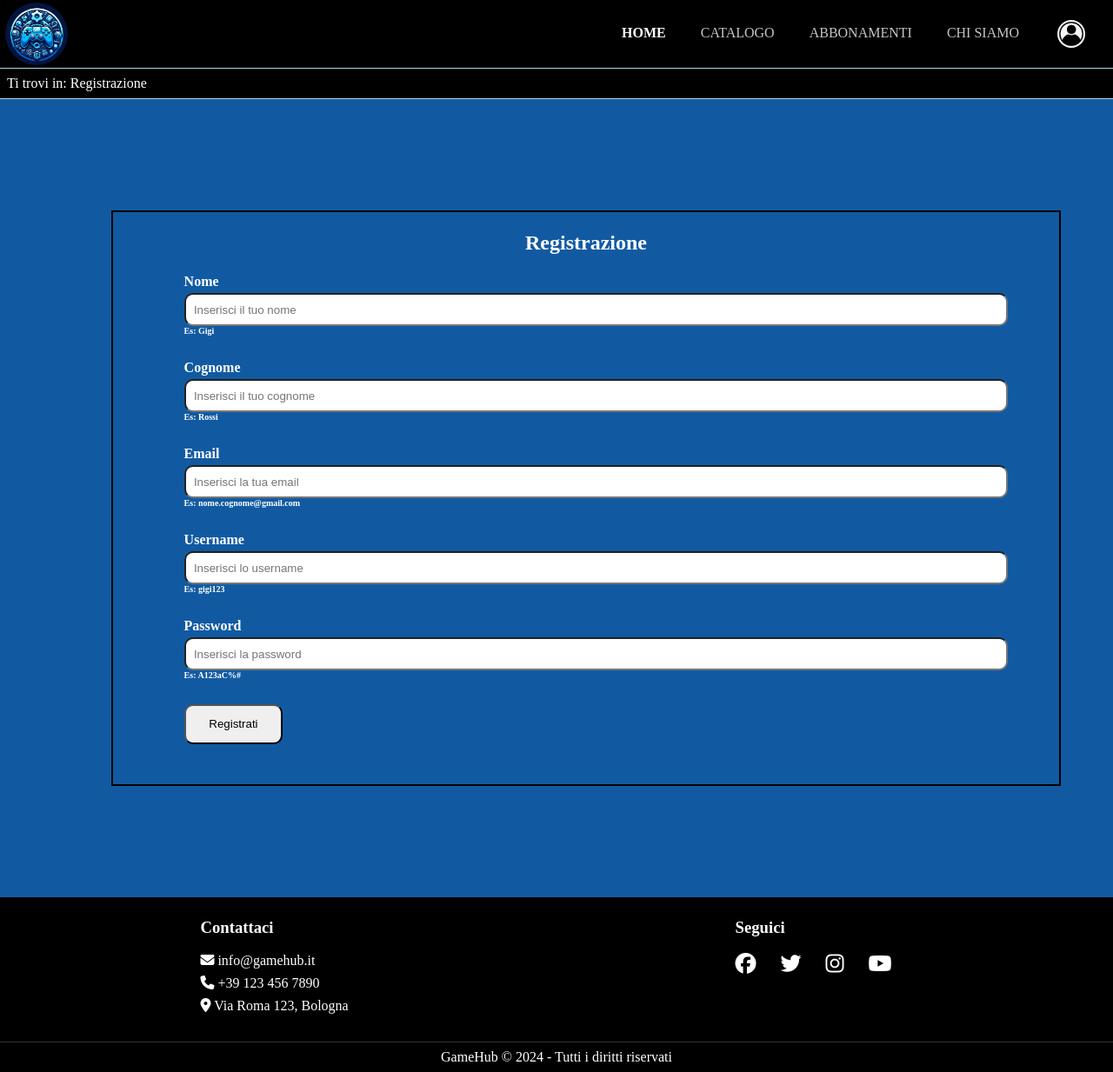
After one commit to MatteoSquarz/GameHub, a PHP site: page /registrazione.html in a window 1280 px wide. The commit adds this page. Shown: the whole page at 87% size. Run offline with PHP 8.4, Linux system fonts and the light colour scheme.

Commit message:
Versione base form login/registrazione

```diff
--- /dev/null
+++ b/registrazione.html
@@ -0,0 +1,78 @@
+<!DOCTYPE html>
+<html lang="it">
+    <head>
+        <meta charset="UTF-8">
+        <meta name="viewport" content="width=device-width, initial-scale=1.0">
+        <meta name="description" content="Questa pagina è dedicata alla nazionale femminile di pallavolo che ha vinto l'oro alle olimpiadi di Parigi 2024.">
+        <meta name="keywords" content="pallavolo,nazionale,femminile,volley,olimpiadi,oro,Paola Egonu,Alessia Orro">
+        <meta name="author" content="Matteo Squarzoni">
+        <link rel = "stylesheet" href = "style.css" media = "screen">
+        <link rel="stylesheet" href="https://cdnjs.cloudflare.com/ajax/libs/font-awesome/6.5.1/css/all.min.css">
+        <title>GameHub</title>
+    </head>
+    <body>
+        <div class="stickyScroll">
+            <header>
+                <div class="logoName">
+                    <a href="index.php" id="logo"></a>
+                    <h1>GameHub</h1>
+                </div>
+                <nav id="menu">
+                    <ul class="menuList">
+                        <li><a href="index.php" class="currentMenu">Home</a></li>
+                        <li><a href="list.php">Catalogo</a></li>
+                        <li><a href="search.php">Abbonamenti</a></li>
+                        <li><a href="insert.php">Chi siamo</a></li>
+                    </ul>
+                    <a id="profile" href="#menu">Profile</a>
+                </nav>
+            </header>
+            <nav id="breadcumb">
+                <p>Ti trovi in: Registrazione</span></p>
+            </nav>
+        </div>
+        <main>
+            <div id="loginForm">
+                <h2>Registrazione</h2>
+                <form>
+                    <label>Nome</label>
+                    <input type="text" placeholder="Inserisci il tuo nome" required>
+                    <label id="subText">Es: Gigi</label>
+                    <label>Cognome</label>
+                    <input type="text" placeholder="Inserisci il tuo cognome" required>
+                    <label id="subText">Es: Rossi</label>
+                    <label>Email</label>
+                    <input type="text" placeholder="Inserisci la tua email" required>
+                    <label id="subText">Es: nome.cognome@gmail.com</label>
+                    <label>Username</label>
+                    <input type="text" placeholder="Inserisci lo username" required>
+                    <label id="subText">Es: gigi123</label>
+                    <label>Password</label>
+                    <input type="password" placeholder="Inserisci la password" required>
+                    <label id="subText">Es: A123aC%#</label>
+                    <button type="submit">Registrati</button>
+                </form>
+            </div>
+        </main>
+        <footer>
+            <div class="footer-content">
+                <div class="contact-info">
+                    <h3>Contattaci</h3>
+                    <p><span class="fa-solid fa-envelope"></span> info@gamehub.it</p>
+                    <p><span class="fa-solid fa-phone"></span> +39 123 456 7890</p>
+                    <p><span class="fa-solid fa-location-dot"></span> Via Roma 123, Bologna</p>
+                </div>
+                <div class="social-links">
+                    <h3>Seguici</h3>
+                    <a href="#"><span class="fa-brands fa-facebook"></span></a>
+                    <a href="#"><span class="fa-brands fa-twitter"></span></a>
+                    <a href="#"><span class="fa-brands fa-instagram"></span></a>
+                    <a href="#"><span class="fa-brands fa-youtube"></span></a>
+                </div>
+            </div>
+            <div class="footer-bottom">
+                <p>GameHub &copy; 2024 - Tutti i diritti riservati</p>
+            </div>
+        </footer>
+    </body>
+</html>
--- a/style.css
+++ b/style.css
@@ -106,9 +106,6 @@ header #profile {
     display: inline-block;
 }
 
-
-
-
 /* SEZIONE BREADCUMB */
 
 #breadcumb{
@@ -163,110 +160,55 @@ header #profile {
     font-size: 2.5em;
 }
 
-
-/* SEZIONE VIDEOGAMES */
-.infoVideogames{
+/*SEZIONE MAIN*/
+#loginForm {
+    border: 2px solid #000;
+    width: 85%;
+    margin: 10%;
     display: flex;
     flex-direction: column;
-    justify-content: center;
-    gap: 1em;
-    align-items: left;
-    color: black;
-    width: 100%;
+    align-items: center;
 }
 
-.videogames{
-    display: flex;
-    flex-direction: row;
-    margin: 2em 10% 3em 0em;
-    gap: 1em;
-    background-color: var(--homeboxcolor);
-    justify-content: space-around;
-    border-top-right-radius: 20px;
-    border-bottom-right-radius: 20px;
-    padding: 1em;
-    padding-left: 3em;
-    border: #000 solid 1px;
-    box-shadow: 0 4px 8px rgba(0, 0, 0, 0.8);
-    transition: transform 0.3s;
+main h2{
+    margin: 2% 0%;
 }
 
-.videogames:hover{
-    transform:translateX(20px);
+form{
+    width: 85%;
 }
 
-.videogames img{
-    width: 60%;
-    height: auto;
-    border-radius: 20px;
+#subText{
+    font-size: x-small;
+    margin-bottom: 3%;
 }
 
-.infoVideogames a{
-    background-color: var(--bglinkcolor);
-    color: var(--linktxtcolor);
-    width: 9em;
-    padding: 0.6em;
-    text-align: center;
-    border-radius: 15px;
-    text-decoration: none;
+label {
+    display: block;
+    margin-bottom: 0.5%;
+    font-weight: bold;
 }
 
-.infoVideogames a:visited{
-    background-color: var(--bgvisitedcolor);
+input {
+    width: 100%;
+    padding: 0.7em;
+    border-radius: 10px;
 }
 
-.infoAbbonamenti{
-    display: flex;
-    flex-direction: column;
-    justify-content: center;
-    gap: 1em;
-    align-items: left;
-    color: black;
-    width: 100%;
+button {
+    border-radius: 10px;
+    padding: 1em 2em;
+    margin-bottom: 5%;
 }
 
-.abbonamenti{
-    display: flex;
-    flex-direction: row;
-    justify-content: space-around;
-    margin: 3em 0em 3em 10%;
-    gap: 1em;
-    background-color: var(--homeboxcolor);
-    border-top-left-radius: 20px;
-    border-bottom-left-radius: 20px;
-    padding: 1em;
-    padding-right: 3em;
-    border: #000 solid 1px;
-    box-shadow: 0 4px 8px rgba(0, 0, 0, 0.8);
-    transition: transform 0.3s;
+hr{
+    width: 85%;
+    margin-bottom: 2%;
 }
 
-.abbonamenti:hover{
-    transform: translateX(-20px);
+main p{
+    margin-bottom: 2%;
 }
-
-.abbonamenti img{
-    width: 50%;
-    height: auto;
-    border-radius: 20px;
-
-}
-
-.infoAbbonamenti a{
-    background-color: var(--bglinkcolor);
-    color: var(--linktxtcolor);
-    width: 9em;
-    padding: 0.6em;
-    text-align: center;
-    border-radius: 15px;
-    text-decoration: none;
-}
-
-.infoAbbonamenti a:visited{
-    background-color: var(--bgvisitedcolor);
-}
-
-
 
 /*FOOTER*/
 footer {
@@ -281,7 +223,6 @@ footer {
     gap: 2em;
 }
 
-
 .contact-info h3, .social-links h3 {
     margin-bottom: 1em;
     color: #fff;
@@ -290,7 +231,6 @@ footer {
 .contact-info p {
     margin: 0.5em 0;
 }
-
 
 .social-links a {
     color: var(--linktxtcolor);
```
Also changed, not shown: login.html (renamed from index.html, +15 -25 lines).
